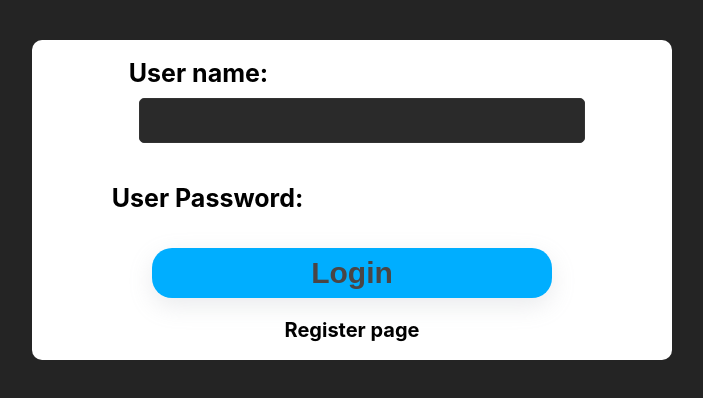
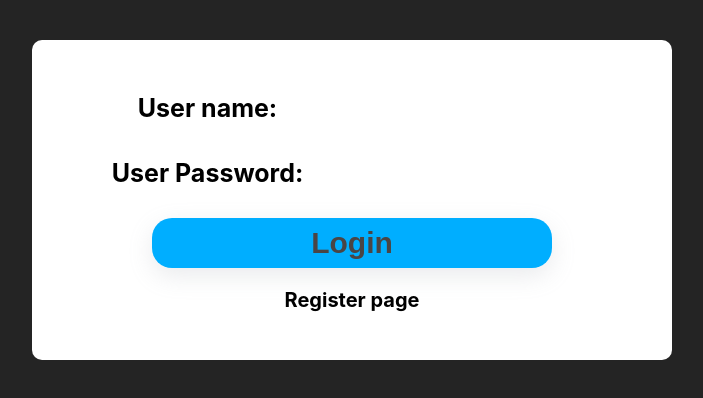
Before and after one commit to CodecoolGlobal/freestyle-mern-project-react-matebukari, a React (Vite) app in the folder client/: page / in a window 1280 px wide. Shown: the top 398 px of the page, without its empty margins (288-991 px from the left). Built offline with nearby package versions, Linux system fonts and the light colour scheme.

Commit message:
Change model content style

```diff
--- a/client/src/Pages/styles/addQuestionModal.css
+++ b/client/src/Pages/styles/addQuestionModal.css
@@ -58,14 +58,14 @@
   margin-bottom: 15px;
 }
 
-label {
+.modal-content {
   display: block;
   margin-bottom: 5px;
   font-weight: bold;
   color: #bbbbbb;
 }
 
-textarea, input[type="text"], select {
+.modal-content textarea, .modal-content [type="text"], select {
   width: 95%;
   padding: 10px;
   border-radius: 5px;
@@ -75,12 +75,12 @@ textarea, input[type="text"], select {
   resize: vertical;
 }
 
-textarea:focus, input[type="text"]:focus, select:focus {
+.modal-content textarea:focus, .modal-content input[type="text"]:focus, select:focus {
   outline: none;
   border-color: #555;
 }
 
-button[type="submit"] {
+.modal-content [type="submit"] {
   padding: 10px 20px;
   border: none;
   border-radius: 5px;
@@ -90,6 +90,6 @@ button[type="submit"] {
   font-size: 16px;
 }
 
-button[type="submit"]:hover {
+.modal-content [type="submit"]:hover {
   background-color: #3700b3;
 }
```
